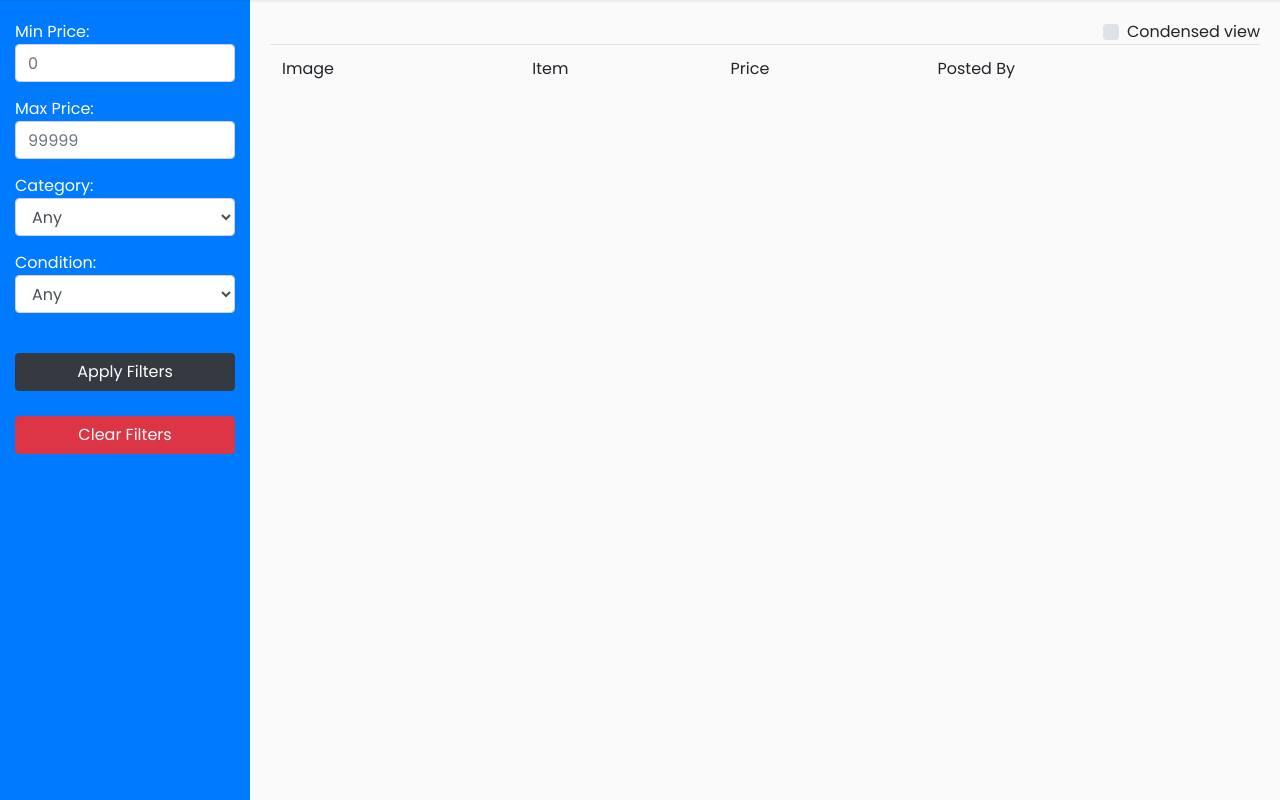
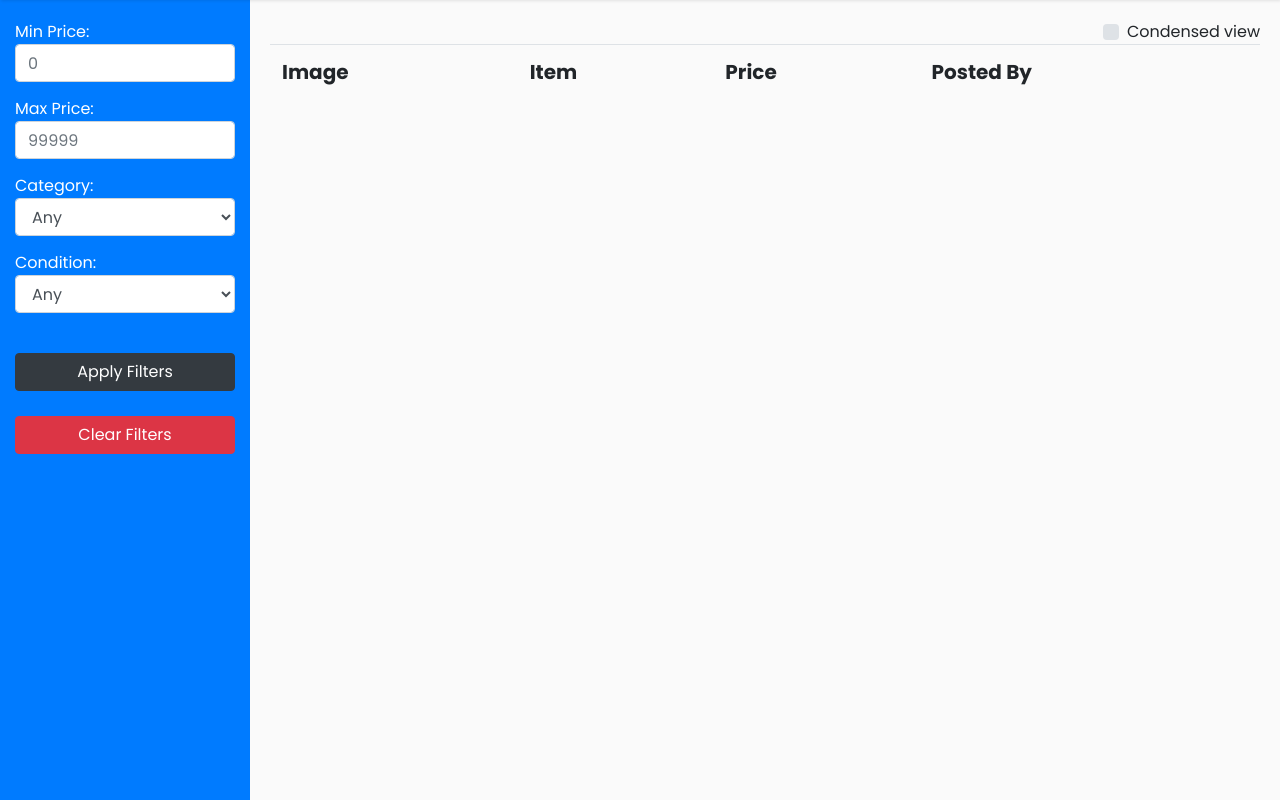
Before and after one commit to ian-kang/djangomarketplace, a Django app: page /s/ in a window 1280 px wide. Shown: the part 76-876 px from the top of the page. Run offline with Django 3.2, Linux system fonts and the light colour scheme; data that the repository does not hold is empty; some libraries are stand-ins or nearby versions.

Commit message:
updated_listing_table

```diff
--- a/templates/itemlist.html
+++ b/templates/itemlist.html
@@ -79,7 +79,7 @@
                 </div>
             </form>
         </nav>
-        {% endblock %}
+	{% endblock %}
         {% block pagecontent %}
         <!-- Page Content  -->
         <div id="content">
@@ -117,7 +117,12 @@
 
             {% if itemlist %}
 			<table class="table table-hover">
-				<tr><td>Image</td><td>Item</td><td>Price</td><td>Posted By</td></tr>
+				<tr>
+				<td>  <strong style="font-size: 20px;"> Image </strong><br/> </td>
+                                <td> <strong style="font-size: 20px;"> Item </strong><br/> </td>
+                                <td> <strong style="font-size: 20px;">Price</strong><br/> </td>
+                                <td> <strong style="font-size: 20px;"> Posted By </strong><br/> </td>
+				</tr>
 				{% for item in itemlist %}
 				<tr onclick="location.href='/{{item.acct}}/{{item.listing_id}}'">
 					<td>
@@ -125,12 +130,12 @@
 						style="width: 200px; height: 200px;"
                          src="{{item.images.url}}"/></td>
                     {% if item.sold == True %}
-                    <td>{{item.title}} (SOLD)</td>
+                    <td style="font-size: 20px;"> {{item.title}} (SOLD)</td>
                     {% else %}
-                    <td>{{item.title}}</td>
+                    <td style="font-size: 20px;"> {{item.title}} </td>
                     {% endif %}
-                    <td>{{item.price}}</td>
-                    <td>{{item.acct}}</td>
+                    <td style="font-size: 20px;"> ${{item.price}} </td>
+		    <td style="font-size: 20px;"> <a id="goToProfile" href="/{{item.acct}}/"> {{item.acct}} </a> </td>
 				</tr>
 				{% endfor %}
 			</table>
@@ -150,7 +155,9 @@
         todayBtn: true,
         minuteStep: 10
       });
-  </script>
+    </script>
+
+    <style type="text/css">
+    </style>
+
 </body>
-
-</html>
```
